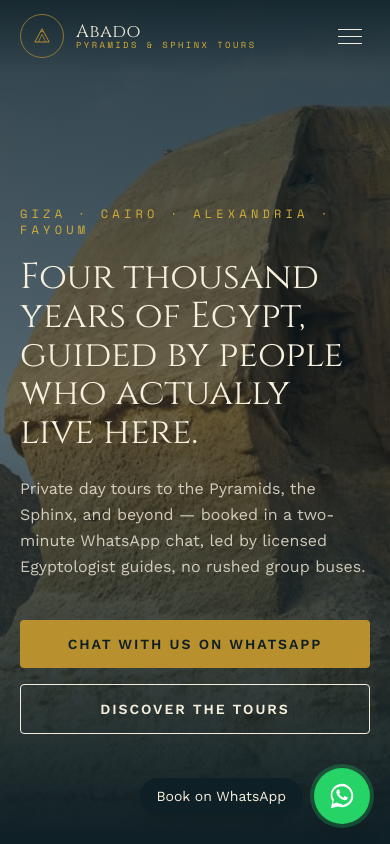
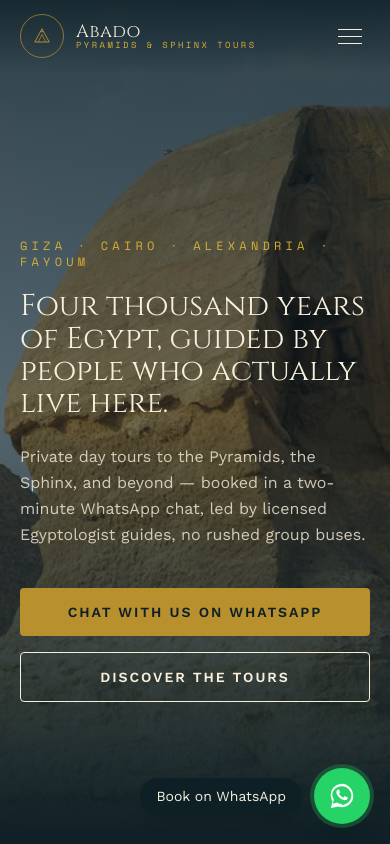
Before and after one commit to MoatazAkram/Abado-Tours, a Next.js app: page / in a window 390 px wide. Shown: the top 844 px of the page. Built offline with nearby package versions, Linux system fonts and the light colour scheme.

Commit message:
update hero's component

```diff
--- a/src/components/home/Hero.tsx
+++ b/src/components/home/Hero.tsx
@@ -21,7 +21,7 @@ export default function Hero() {
         <p className="font-utility text-xs uppercase tracking-[0.35em] text-gold-bright">
           Giza · Cairo · Alexandria · Fayoum
         </p>
-        <h1 className="mt-5 max-w-3xl font-display text-4xl leading-[1.08] text-papyrus sm:text-6xl">
+        <h1 className="mt-5 max-w-3xl font-display text-3xl leading-[1.08] text-papyrus sm:text-6xl">
           Four thousand years of Egypt, guided by people who actually live here.
         </h1>
         <p className="mt-6 max-w-xl text-base leading-relaxed text-papyrus/80 sm:text-lg">
```
